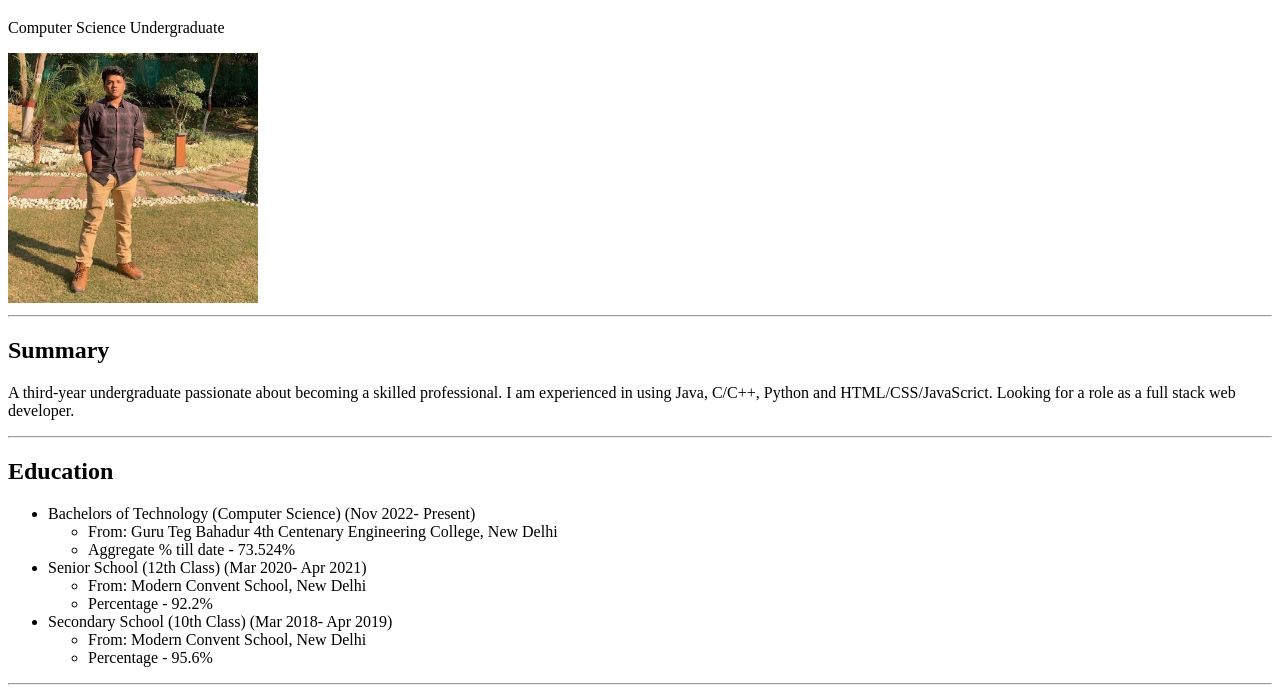
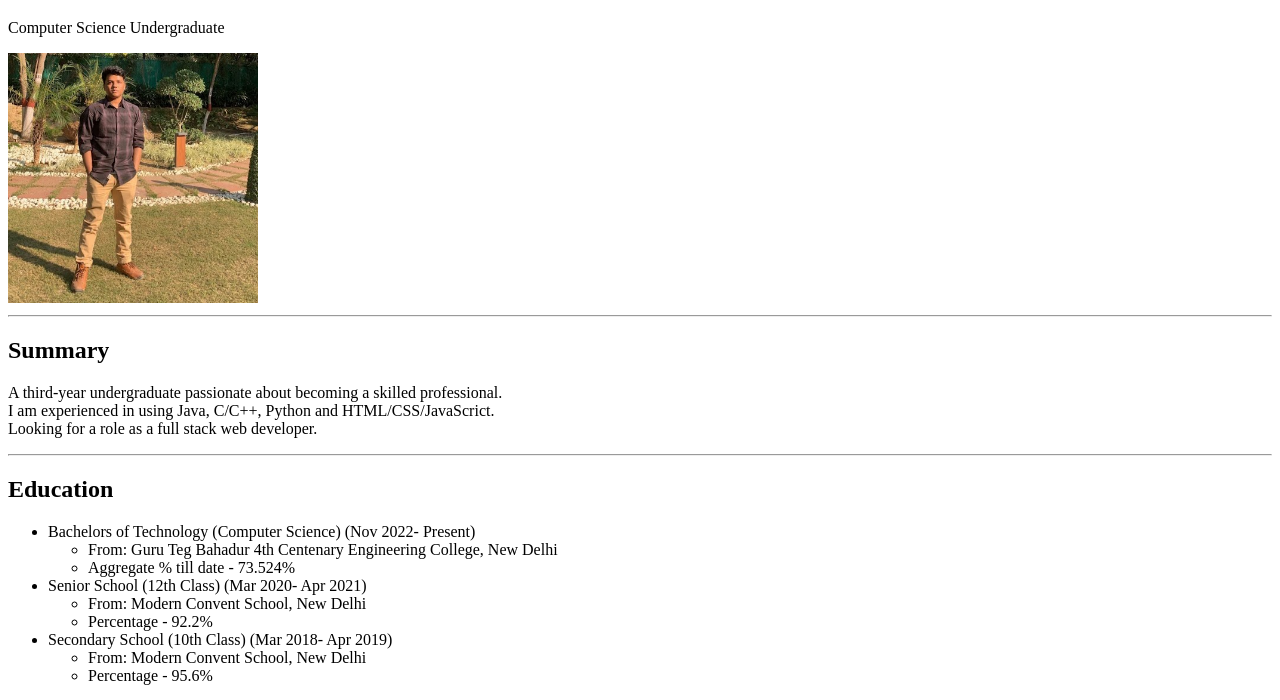
Before and after one commit to ayushb33/RESUME_PORTFOLIO, a plain HTML site: page index.html in a window 1280 px wide. Shown: the part 61-761 px from the top of the page. Drawn offline with Linux system fonts and the light colour scheme.

Commit message:
Update index.html

```diff
--- a/index.html
+++ b/index.html
@@ -11,8 +11,8 @@
     <img src="IMG-20221118-WA0025 (1).jpg" height="250">
     <hr/>
     <h2>Summary</h2>
-    <p>A third-year undergraduate passionate about becoming a skilled professional.
-         I am experienced in using Java, C/C++, Python and HTML/CSS/JavaScrict.
+    <p>A third-year undergraduate passionate about becoming a skilled professional.<br>
+         I am experienced in using Java, C/C++, Python and HTML/CSS/JavaScrict.<br>
          Looking for a role as a full stack web developer.</p>
     <hr/>
     <h2>Education</h2>
```
